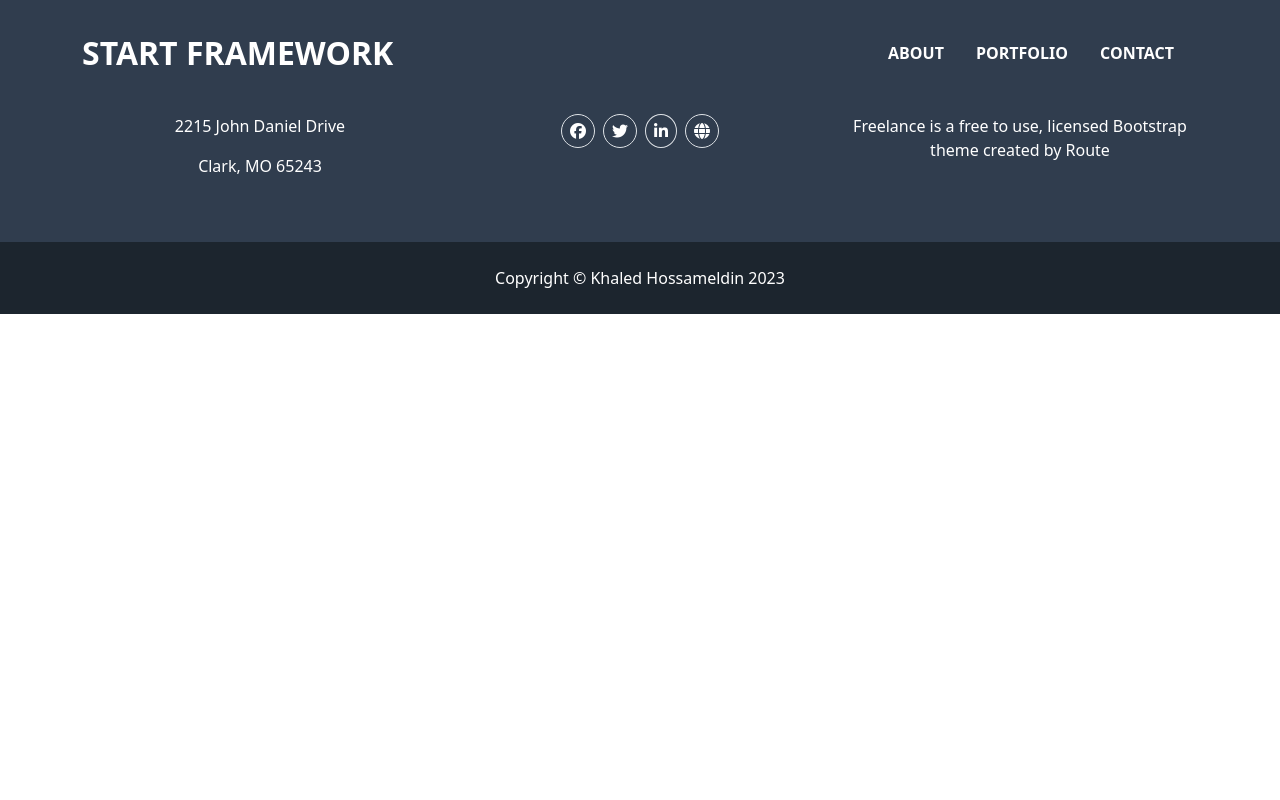
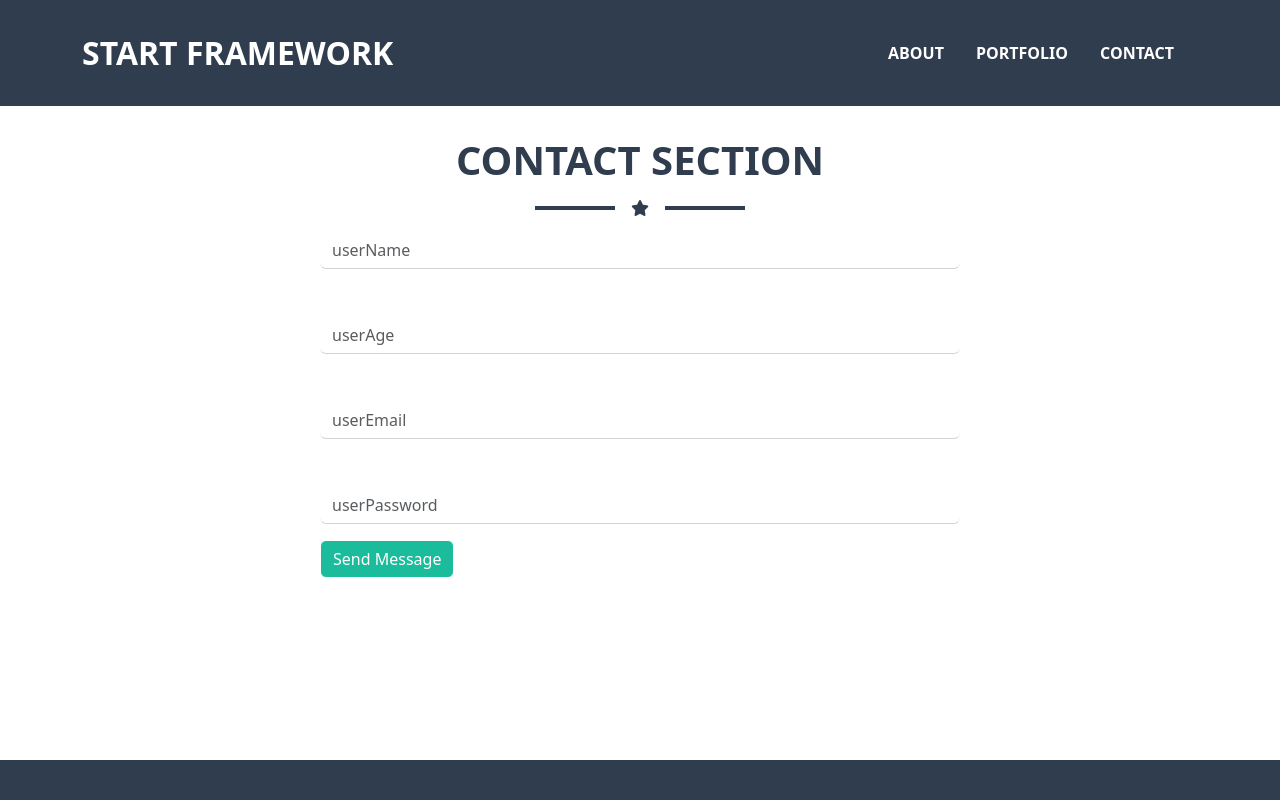
Before and after one commit to KhaledHossameldin/start-framework, a React (Create React App) app: page /contact in a window 1280 px wide. Shown: the top 800 px of the page. Built offline with nearby package versions, Linux system fonts and the light colour scheme.

Commit message:
added contact route

```diff
--- a/src/App.css
+++ b/src/App.css
@@ -17,12 +17,12 @@ div#white-content {
 
 div.lines {
   background-color: white;
-  height: 4px;
-  width: 80px;
+  height: 0.25rem;
+  width: 5rem;
 }
 
 div.colored-lines {
   background-color: var(--dark-green);
-  height: 4px;
-  width: 80px;
+  height: 0.25rem;
+  width: 5rem;
 }
--- a/src/components/contact/Contact.jsx
+++ b/src/components/contact/Contact.jsx
@@ -1,9 +1,46 @@
 import React, { Component } from 'react'
 
+import './contact.css';
+
 export default class Contact extends Component {
+
+  handleTyping(e) {
+    if (e.target.value === '') {
+      e.target.previousSibling.style.bottom = '25%';
+    } else {
+      e.target.previousSibling.style.bottom = '100%';
+    }
+  }
+
   render() {
     return (
-      <div>Contact</div>
+      <div id='white-content' className='w-50 d-flex flex-column mx-auto gap-3 pb-4'>
+        <h2 className='fs-1 fw-bolder text-uppercase mb-0 align-self-center'>Contact Section</h2>
+        <div className="d-flex justify-content-center align-items-center gap-3">
+          <div className='colored-lines'></div>
+          <i className='fa-solid fa-star'></i>
+          <div className='colored-lines'></div>
+        </div>
+        <form className='d-flex flex-column gap-5'>
+          <div className='position-relative'>
+            <label htmlFor="userName" className="position-absolute z-n1">userName : </label>
+            <input onInput={this.handleTyping} id='userName' type="text" placeholder='userName' className="form-control" />
+          </div>
+          <div className='position-relative'>
+            <label htmlFor="userAge" className="position-absolute z-n1">userAge : </label>
+            <input onInput={this.handleTyping} id='userAge' type="number" className="form-control" placeholder='userAge' />
+          </div>
+          <div className='position-relative'>
+            <label htmlFor="userEmail" className="position-absolute z-n1">userEmail : </label>
+            <input onInput={this.handleTyping} id='userEmail' type="email" className="form-control" placeholder='userEmail' />
+          </div>
+          <div className='position-relative'>
+            <label htmlFor="userPassword" className="position-absolute z-n1">userPassword : </label>
+            <input onInput={this.handleTyping} id='userPassword' type="password" className="form-control" placeholder='userPassword' />
+          </div>
+        </form>
+        <button className='text-white fw-medium align-self-start'>Send Message</button>
+      </div>
     )
   }
 }
--- /dev/null
+++ b/src/components/contact/contact.css
@@ -0,0 +1,30 @@
+button {
+    padding: 0.375rem 0.75rem;
+    background-color: var(--green);
+    border: white solid 0.0625rem;
+    border-radius: 0.375rem;
+    -webkit-border-radius: 0.375rem;
+    -moz-border-radius: 0.375rem;
+    -ms-border-radius: 0.375rem;
+    -o-border-radius: 0.375rem;
+}
+
+label {
+    color: var(--green);
+    bottom: 25%;
+    transition: 0.5s bottom;
+    -webkit-transition: 0.5s bottom;
+    -moz-transition: 0.5s bottom;
+    -ms-transition: 0.5s bottom;
+    -o-transition: 0.5s bottom;
+}
+
+input.form-control {
+    border: none;
+    border-bottom: 0.0625rem solid lightgray;
+}
+
+input.form-control:focus {
+    box-shadow: none;
+    border-bottom: 0.0625rem solid lightgray;
+}
```
